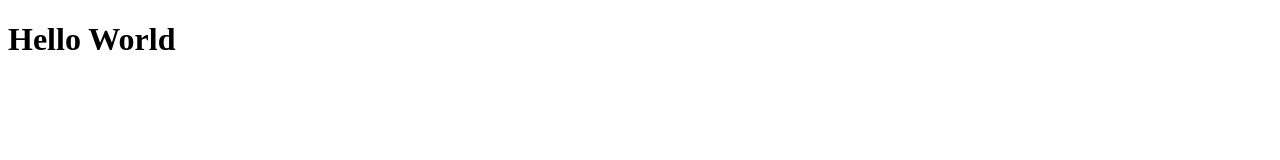
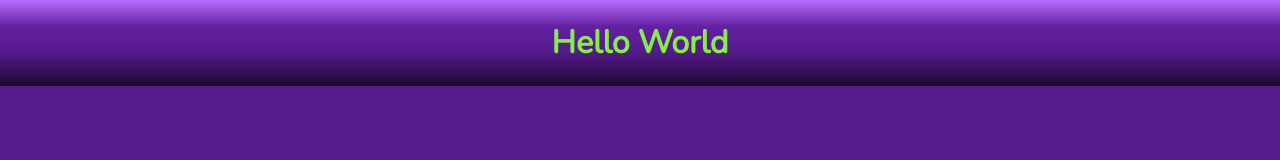
Before and after one commit to MustardJoe/project-alphatron-were-eagle, a React app: page / in a window 1280 px wide. Built offline with nearby package versions, Linux system fonts and the light colour scheme.

Commit message:
setting up all the index files - basic styling too

```diff
--- /dev/null
+++ b/src/index.css
@@ -0,0 +1,18 @@
+@import url('https://fonts.googleapis.com/css?family=Nunito&display=swap');
+@import url('https://fonts.googleapis.com/css?family=Exo+2:800&display=swap');
+
+body {
+  font-family: 'Nunito', sans-serif;
+  background-color: rgb(0, 51, 23);
+  background-color: #551A8B;
+  /* background-color: black; */
+  /* background-image: linear-gradient(to bottom, #9640e7, rgb(99, 33, 161), #551A8B, #3d1364); */
+  /* background-image: linear-gradient(to bottom, #a74afd, rgb(99, 33, 161), #551A8B, #300f50); */
+  background-image: linear-gradient(to bottom, #b86bff 1%, rgb(99, 33, 161), #551A8B 60%, #1c092f);
+  background-repeat: no-repeat;
+  color: #85EF47;
+  display: flex;
+  justify-content: center;
+  padding: 0;
+  margin: 0;
+}
--- a/src/index.html
+++ b/src/index.html
@@ -5,7 +5,7 @@
   <meta charset="UTF-8">
   <meta name="viewport" content="width=device-width, initial-scale=1.0">
   <meta http-equiv="X-UA-Compatible" content="ie=edge">
-  <title>project-alphatron-were-eagle</title>
+  <title>Jon "Techno" Forney</title>
 </head>
 
 <body>
--- a/src/index.js
+++ b/src/index.js
@@ -1,6 +1,7 @@
 import React from 'react';
 import { render } from 'react-dom';
 import App from './components/App';
+import './index.css';
 
 render(
   <App />,
```
